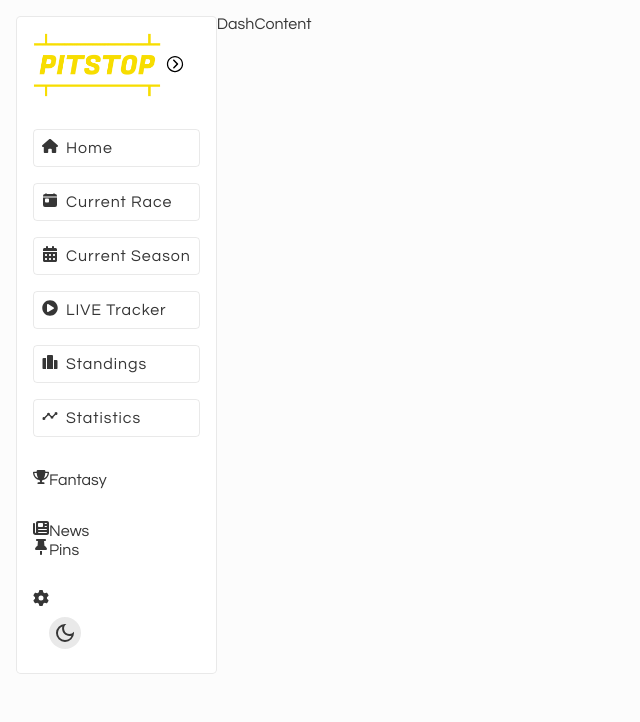
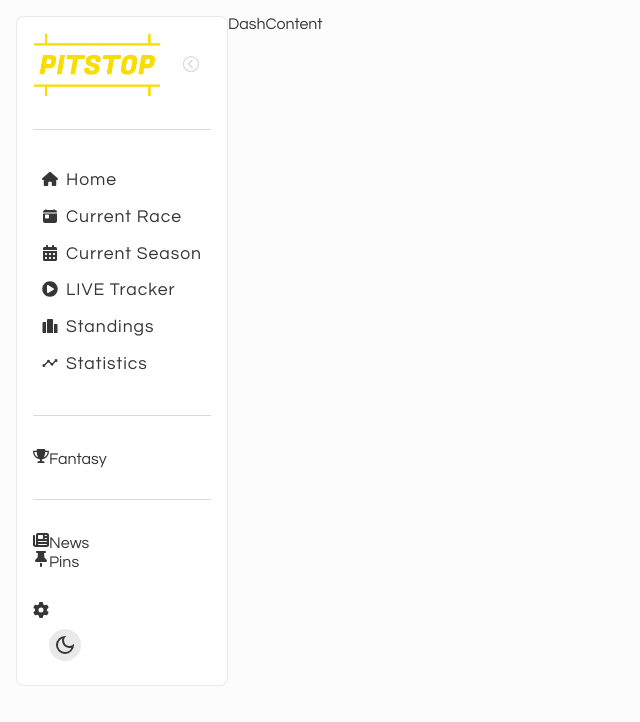
Before and after one commit to nickdoucette24/pitstop-v3, a React (Create React App) app in the folder client/: page /home in a window 1280 px wide. Both pictures are taken after a click on the button 71 px from the left and 48 px from the top of the page. Shown: the top 722 px of the page, without its empty margins (0-640 px from the left). Built offline with nearby package versions, Linux system fonts and the light colour scheme.

Commit message:
more work done on sidenav. expand and collapse working better now.

```diff
--- a/client/src/components/DashContent/DashContent.module.scss
+++ b/client/src/components/DashContent/DashContent.module.scss
@@ -0,0 +1,3 @@
+.content {
+  flex-grow: 1;
+}
--- a/client/src/components/DashContent/DashContent.tsx
+++ b/client/src/components/DashContent/DashContent.tsx
@@ -1,9 +1,9 @@
-import React from "react";
+import styles from "./DashContent.module.scss";
 
 type Props = {};
 
 const DashContent = (props: Props) => {
-  return <div>DashContent</div>;
+  return <div className={styles["content"]}>DashContent</div>;
 };
 
 export default DashContent;
--- a/client/src/components/DashSideNav/DashSideNav.module.scss
+++ b/client/src/components/DashSideNav/DashSideNav.module.scss
@@ -1,14 +1,49 @@
 @use "../../sass/partials/variables" as vars;
+
 .sidenav {
   display: flex;
   flex-direction: column;
   gap: 2rem;
-  border-radius: 0.3rem;
+  border-radius: 0.5rem;
   padding: 1rem;
 }
 
 .logo-container {
   display: flex;
+  gap: 1rem;
+  align-items: center;
+}
+
+.expand-button-light {
+  color: map-get(map-get(vars.$themes, "light"), "border-hover");
+  transition: color 0.2s ease-in-out;
+
+  &:hover {
+    color: map-get(map-get(vars.$themes, "light"), "text");
+  }
+}
+
+.expand-button-dark {
+  color: map-get(map-get(vars.$themes, "dark"), "border-hover");
+  transition: color 0.2s ease-in-out;
+
+  &:hover {
+    color: map-get(map-get(vars.$themes, "dark"), "text");
+  }
+}
+
+.divider {
+  border: none;
+  border-top: 1px solid transparent;
+  transition: border-color 0.3s ease-in-out;
+}
+
+.light-divider {
+  border-color: map-get(map-get(vars.$themes, "light"), "border-hover");
+}
+
+.dark-divider {
+  border-color: map-get(map-get(vars.$themes, "dark"), "border-hover");
 }
 
 .light {
--- a/client/src/components/DashSideNav/DashSideNav.tsx
+++ b/client/src/components/DashSideNav/DashSideNav.tsx
@@ -20,16 +20,38 @@ const DashSideNav = () => {
     >
       <div className={styles["logo-container"]}>
         <DashNavLogo isExpanded={isExpanded} />
-        <button onClick={() => setIsExpanded(!isExpanded)}>
-          <DashNavExpand />
+        <button
+          className={`${
+            theme === "light"
+              ? styles["expand-button-light"]
+              : styles["expand-button-dark"]
+          }`}
+          onClick={() => setIsExpanded(!isExpanded)}
+        >
+          <DashNavExpand isExpanded={isExpanded} />
         </button>
       </div>
+      <hr
+        className={`${styles["divider"]} ${
+          theme === "light" ? styles["light-divider"] : styles["dark-divider"]
+        }`}
+      />
       <div className={styles["nav-container"]}>
-        <DashNavList theme={theme} />
+        <DashNavList isExpanded={isExpanded} theme={theme} />
       </div>
+      <hr
+        className={`${styles["divider"]} ${
+          theme === "light" ? styles["light-divider"] : styles["dark-divider"]
+        }`}
+      />
       <div className={styles["fantasy-container"]}>
         <DashNavFantasy />
       </div>
+      <hr
+        className={`${styles["divider"]} ${
+          theme === "light" ? styles["light-divider"] : styles["dark-divider"]
+        }`}
+      />
       <div className={styles["nav-container"]}>
         <DashNavSecondaryList />
       </div>
--- a/client/src/components/common/DashNavExpand/DashNavExpand.module.scss
+++ b/client/src/components/common/DashNavExpand/DashNavExpand.module.scss
@@ -6,13 +6,10 @@
   padding: 0.25rem;
   background-color: map-get(map-get(vars.$themes, "dark"), "button-bg-primary");
   cursor: pointer;
+  transition: rotate 0.25s ease-in;
+}
 
-  &:hover {
-    rotate: 180deg;
-    transform: scale(1.02);
-  }
-
-  &:active {
-    transform: scale(1);
-  }
+.expanded {
+  rotate: 180deg;
+  transition: rotate 0.25s ease-in;
 }
--- a/client/src/components/common/DashNavExpand/DashNavExpand.tsx
+++ b/client/src/components/common/DashNavExpand/DashNavExpand.tsx
@@ -2,12 +2,19 @@ import styles from "./DashNavExpand.module.scss";
 import { IoIosArrowDropright } from "react-icons/io";
 // import expandIcon from "../../../assets/icons/expand.svg";
 
-type Props = {};
+type Props = {
+  isExpanded: boolean;
+};
 
-const DashNavExpand = (props: Props) => {
+const DashNavExpand = ({ isExpanded }: Props) => {
   return (
     <div>
-      <IoIosArrowDropright size={"1.75rem"} className={styles["expand-icon"]} />
+      <IoIosArrowDropright
+        size={"1.75rem"}
+        className={`${styles["expand-icon"]} ${
+          isExpanded ? styles["expanded"] : styles[""]
+        }`}
+      />
     </div>
   );
 };
--- a/client/src/components/common/DashNavList/DashNavList.module.scss
+++ b/client/src/components/common/DashNavList/DashNavList.module.scss
@@ -4,40 +4,64 @@
 .navlist-wrapper {
   display: flex;
   flex-direction: column;
-  gap: 1rem;
+  gap: 0rem;
 }
 
 .container {
   display: flex;
-  border-radius: 0.25rem;
+  border-radius: 0.5rem;
+  border: 1px solid transparent;
   gap: 0.5rem;
   padding: 0.5rem;
   cursor: pointer;
+  transition: transform 0.05s ease-in-out;
+
+  &:active {
+    transform: scale(0.985);
+  }
 
   &.light {
-    border: 1px solid map-get(map-get(vars.$themes, "light"), "border");
-    transition: border-color 0.2s ease-in-out;
+    transition: background-color 0.05s ease-in-out, color 0.05s ease-in-out;
 
     &:hover {
-      border-color: 1px solid
-        map-get(map-get(vars.$themes, "light"), "border-hover");
+      background-color: map-get(
+        map-get(vars.$themes, "light"),
+        "accent-opaque"
+      );
+      color: map-get(map-get(vars.$themes, "light"), "accent");
     }
   }
 
   &.dark {
-    border: 1px solid map-get(map-get(vars.$themes, "dark"), "border");
-    transition: border-color 0.2s ease-in-out;
+    transition: background-color 0.05s ease-in-out, color 0.05s ease-in-out;
 
     &:hover {
-      border-color: 1px solid
-        map-get(map-get(vars.$themes, "dark"), "border-hover");
+      background-color: map-get(map-get(vars.$themes, "dark"), "accent-opaque");
+      color: map-get(map-get(vars.$themes, "dark"), "accent");
+    }
+  }
+
+  &.active {
+    &.light {
+      background-color: map-get(map-get(vars.$themes, "light"), "accent");
+      color: map-get(map-get(vars.$themes, "light"), "base");
+    }
+
+    &.dark {
+      background-color: map-get(map-get(vars.$themes, "dark"), "accent");
+      color: map-get(map-get(vars.$themes, "dark"), "base");
     }
   }
 }
 
 .title {
   letter-spacing: 0.06rem;
-  line-height: 1.25rem;
+  line-height: 1.175rem;
+  font-size: 1.1rem;
+
+  &.shrunk {
+    display: none;
+  }
 }
 
 .icon {
--- a/client/src/components/common/DashNavList/DashNavList.tsx
+++ b/client/src/components/common/DashNavList/DashNavList.tsx
@@ -1,63 +1,104 @@
+import { useState } from "react";
 import { FaHouse, FaChartColumn, FaCalendarDays } from "react-icons/fa6";
 import { IoPodium, IoToday, IoAnalyticsSharp } from "react-icons/io5";
 import { FaPlayCircle } from "react-icons/fa";
 import styles from "./DashNavList.module.scss";
+import { NAVLIST_PRIMARY } from "../../../utils/constants";
 
 type Props = {
   theme: string;
+  isExpanded: boolean;
 };
+console.log(NAVLIST_PRIMARY);
+const DashNavList = ({ theme, isExpanded }: Props) => {
+  const [selectedIndex, setSelectedIndex] = useState<number | null>(null);
 
-const DashNavList = ({ theme }: Props) => {
+  // const mappedNavList = NAVLIST_PRIMARY.map((item, index) =>)
+
   return (
     <ul className={styles["navlist-wrapper"]}>
+      {NAVLIST_PRIMARY.map((item, index) => (
         <li
+          key={index}
           className={`${styles["container"]} ${
             theme === "light" ? styles["light"] : styles["dark"]
+          } ${selectedIndex === index ? styles["active"] : ""}`}
+          onClick={() => setSelectedIndex(index)}
+        >
+          {item === "Home" && (
+            <>
+              <FaHouse className={styles["icon"]} />
+              <span
+                className={`${styles["title"]} ${
+                  !isExpanded ? styles["shrunk"] : styles[""]
                 }`}
               >
-        <FaHouse className={styles["icon"]} />
-        <span className={styles["title"]}>Home</span>
-      </li>
-      <li
-        className={`${styles["container"]} ${
-          theme === "light" ? styles["light"] : styles["dark"]
+                {item}
+              </span>
+            </>
+          )}
+          {item === "Current Race" && (
+            <>
+              <IoToday className={styles["icon"]} />
+              <span
+                className={`${styles["title"]} ${
+                  !isExpanded ? styles["shrunk"] : styles[""]
                 }`}
               >
-        <IoToday className={styles["icon"]} />
-        <span className={styles["title"]}>Current Race</span>
-      </li>
-      <li
-        className={`${styles["container"]} ${
-          theme === "light" ? styles["light"] : styles["dark"]
+                {item}
+              </span>
+            </>
+          )}
+          {item === "Current Season" && (
+            <>
+              <FaCalendarDays className={styles["icon"]} />
+              <span
+                className={`${styles["title"]} ${
+                  !isExpanded ? styles["shrunk"] : styles[""]
                 }`}
               >
-        <FaCalendarDays className={styles["icon"]} />
-        <span className={styles["title"]}>Current Season</span>
-      </li>
-      <li
-        className={`${styles["container"]} ${
-          theme === "light" ? styles["light"] : styles["dark"]
+                {item}
+              </span>
+            </>
+          )}
+          {item === "LIVE Tracker" && (
+            <>
+              <FaPlayCircle className={styles["icon"]} />
+              <span
+                className={`${styles["title"]} ${
+                  !isExpanded ? styles["shrunk"] : styles[""]
                 }`}
               >
-        <FaPlayCircle className={styles["icon"]} />
-        <span className={styles["title"]}>LIVE Tracker</span>
-      </li>
-      <li
-        className={`${styles["container"]} ${
-          theme === "light" ? styles["light"] : styles["dark"]
+                {item}
+              </span>
+            </>
+          )}
+          {item === "Standings" && (
+            <>
+              <IoPodium className={styles["icon"]} />
+              <span
+                className={`${styles["title"]} ${
+                  !isExpanded ? styles["shrunk"] : styles[""]
                 }`}
               >
-        <IoPodium className={styles["icon"]} />
-        <span className={styles["title"]}>Standings</span>
-      </li>
-      <li
-        className={`${styles["container"]} ${
-          theme === "light" ? styles["light"] : styles["dark"]
+                {item}
+              </span>
+            </>
+          )}
+          {item === "Statistics" && (
+            <>
+              <IoAnalyticsSharp className={styles["icon"]} />
+              <span
+                className={`${styles["title"]} ${
+                  !isExpanded ? styles["shrunk"] : styles[""]
                 }`}
               >
-        <IoAnalyticsSharp className={styles["icon"]} />
-        <span className={styles["title"]}>Statistics</span>
+                {item}
+              </span>
+            </>
+          )}
         </li>
+      ))}
     </ul>
   );
 };
--- a/client/src/sass/base/_global.scss
+++ b/client/src/sass/base/_global.scss
@@ -9,6 +9,9 @@
   --opaque-light: #fcfcfc1c;
   --opaque-light-hover: #fcfcfc2e;
   --accent-yellow: #f7dd00;
+  --accent-yellow-opaque: #f7de0045;
+  --accent-blue: #0084f7;
+  --accent-blue-opaque: #0084f745;
 }
 
 body {
--- a/client/src/sass/partials/_variables.scss
+++ b/client/src/sass/partials/_variables.scss
@@ -36,17 +36,19 @@ $themes: (
   "light": (
     "base": var(--light-base),
     "text": var(--dark-base),
-    "accent": var(--accent-yellow),
+    "accent": var(--accent-blue),
+    "accent-opaque": var(--accent-blue-opaque),
     "border": var(--opaque-dark),
     "border-hover": var(--opaque-dark-hover),
     "button-bg-primary": var(--opaque-dark),
     "button-bg-primary-hover": var(--opaque-dark-hover),
-    "button-bg-secondary": var(--accent-yellow),
+    "button-bg-secondary": var(--accent-blue),
   ),
   "dark": (
     "base": var(--dark-base),
     "text": var(--light-base),
     "accent": var(--accent-yellow),
+    "accent-opaque": var(--accent-yellow-opaque),
     "border": var(--opaque-light),
     "border-hover": var(--opaque-light-hover),
     "button-bg-primary": var(--opaque-light),
--- a/client/src/utils/constants.ts
+++ b/client/src/utils/constants.ts
@@ -0,0 +1,8 @@
+export const NAVLIST_PRIMARY = [
+  "Home",
+  "Current Race",
+  "Current Season",
+  "LIVE Tracker",
+  "Standings",
+  "Statistics",
+];
```
Lines whose indentation alone changed are shown as unchanged.
